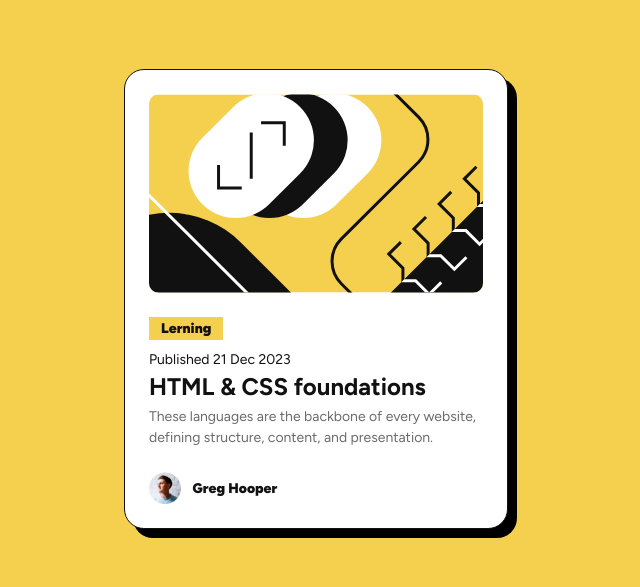
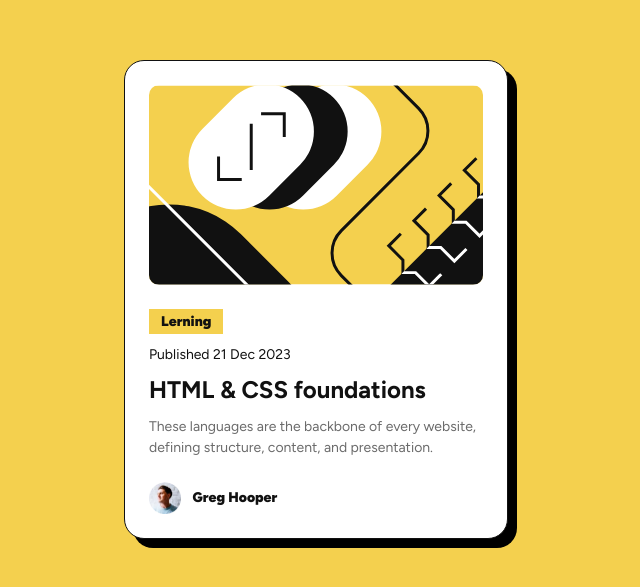
Before and after one commit to EdwardShanahan9/blog_preview_card, a plain HTML site: page index.html in a window 1280 px wide. Shown: the part 101-688 px from the top of the page, without its empty margins (324-964 px from the left). Drawn offline with Linux system fonts and the light colour scheme.

Commit message:
Remove line-height from body

```diff
--- a/assets/css/style.css
+++ b/assets/css/style.css
@@ -27,7 +27,6 @@ html {
 body {
   background-color: var(--color-yellow);
   font-family: var(--font-family);
-  line-height: 150%;
   height: 100vh;
   display: flex;
   align-items: center;
@@ -106,10 +105,14 @@ body {
   font-weight: 900;
 }
 
-@media (min-width: 1200px) {
+@media (min-width: 500px) {
   .card {
     width: 384px;
     padding: 2.4rem;
+  }
+
+  .card__img {
+    height: 200px;
   }
 
   .card__tab {
```
